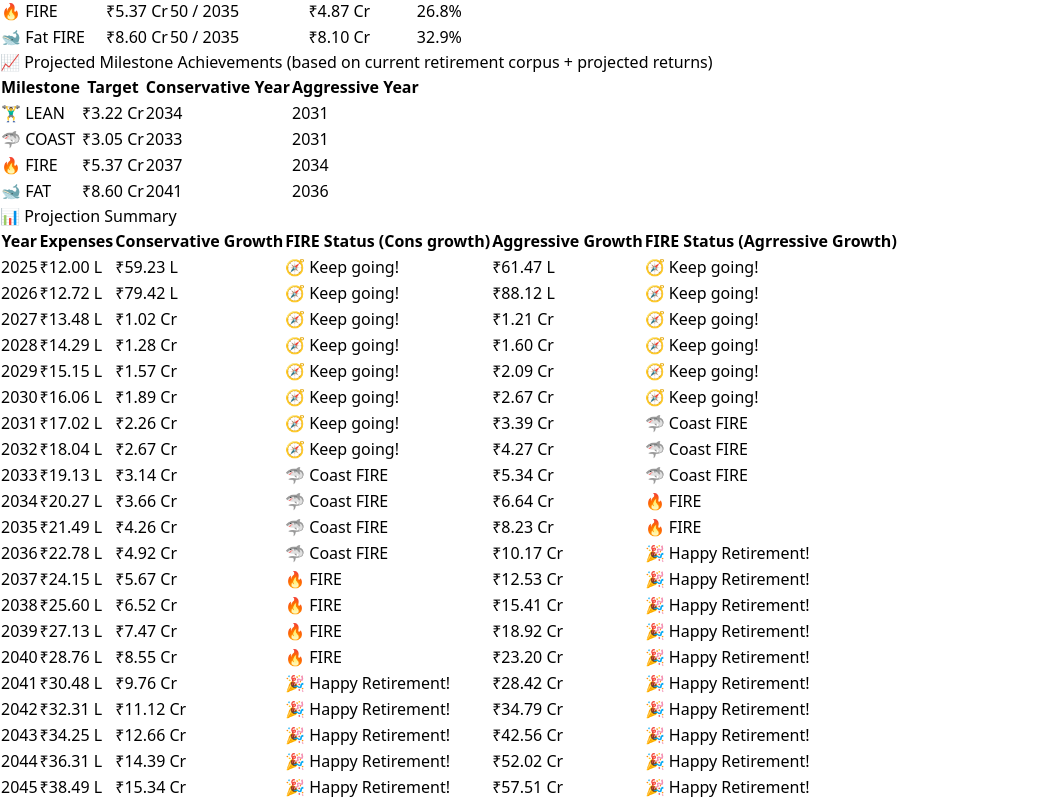
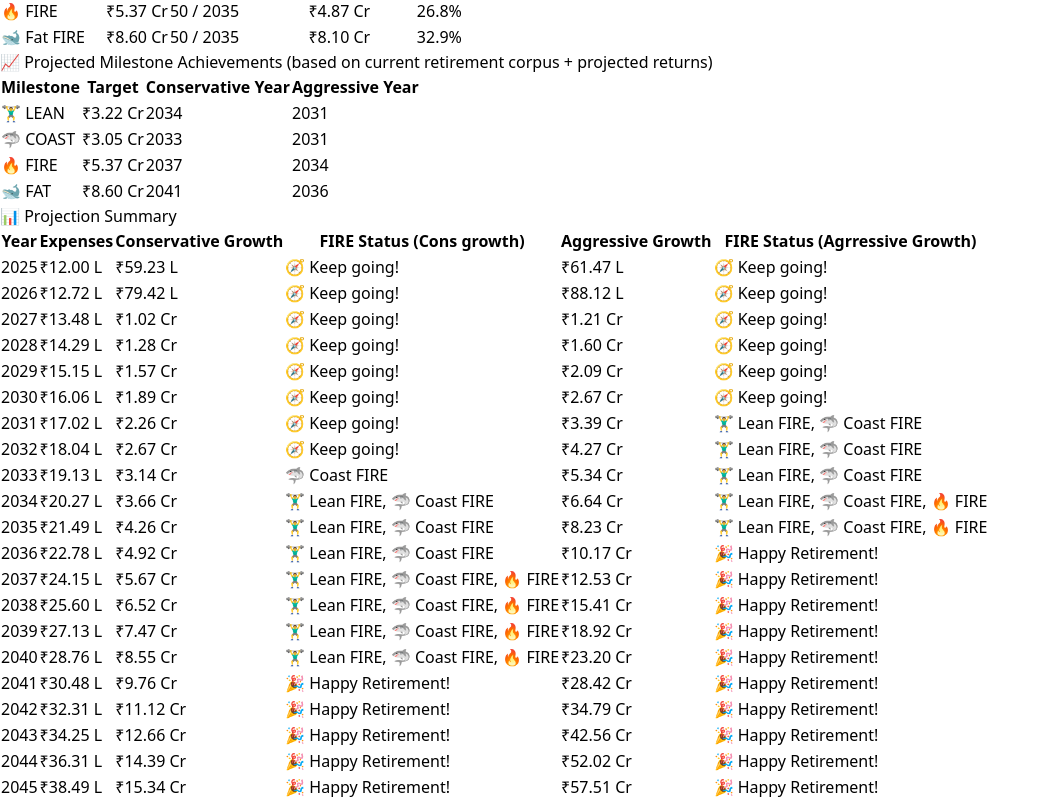
Before and after one commit to TheBeggarBowl/fire-tracker, a React (Vite) app: page / in a window 1280 px wide. Shown: the part 632-1432 px from the top of the page, without its empty margins (0-1049 px from the left). Built offline with nearby package versions, Linux system fonts and the light colour scheme.

Commit message:
Update App.jsx
milestone check

```diff
--- a/src/App.jsx
+++ b/src/App.jsx
@@ -321,13 +321,14 @@ Good luck on your FIRE journey! 🔥`
     const year = parseInt(yr);
 
     const milestoneCheck = (val) => {
-      const statuses = [];
-      if (val >= results.targets.fatTarget) statuses.push("🐋 Fat FIRE");
-      else if (val >= results.targets.fireTarget) statuses.push("🔥 FIRE");
-      else if (val >= results.targets.coastTarget) statuses.push("🦈 Coast FIRE");
-      else if (val >= results.targets.leanTarget) statuses.push("🏋️‍♂️ Lean FIRE");
-      return statuses.length > 0 ? statuses.join(", ") : "🧭 Keep going!";
-    };
+  const statuses = [];
+  if (val >= results.targets.leanTarget) statuses.push("🏋️‍♂️ Lean FIRE");
+  if (val >= results.targets.coastTarget) statuses.push("🦈 Coast FIRE");
+  if (val >= results.targets.fireTarget) statuses.push("🔥 FIRE");
+  if (val >= results.targets.fatTarget) statuses.push("🐋 Fat FIRE");
+
+  return statuses.length > 0 ? statuses.join(", ") : "🧭 Keep going!";
+};
 
     const consDone = consVal >= results.targets.fatTarget && consVal >= results.targets.fireTarget;
     const aggrDone = aggrVal >= results.targets.fatTarget && aggrVal >= results.targets.fireTarget;
```
